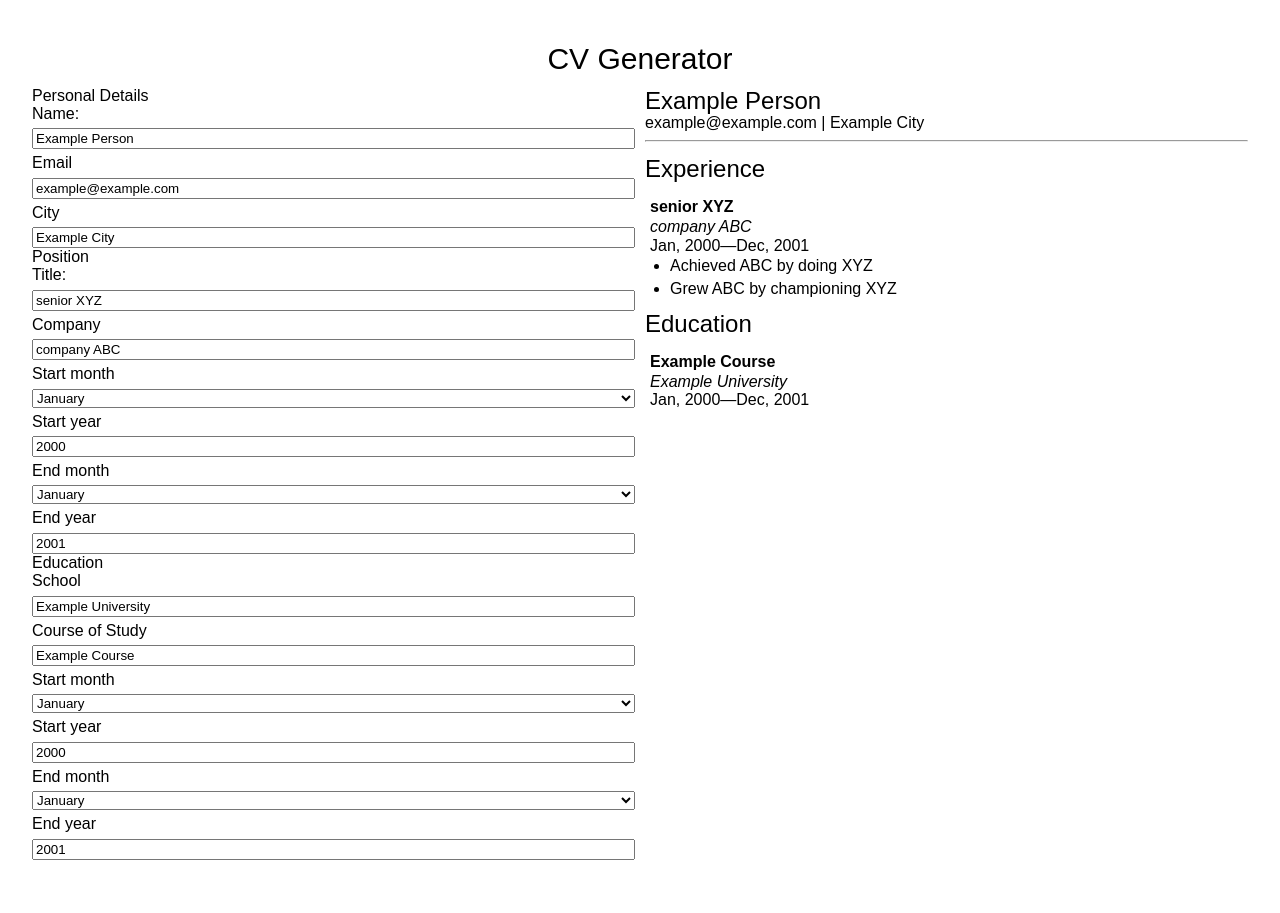
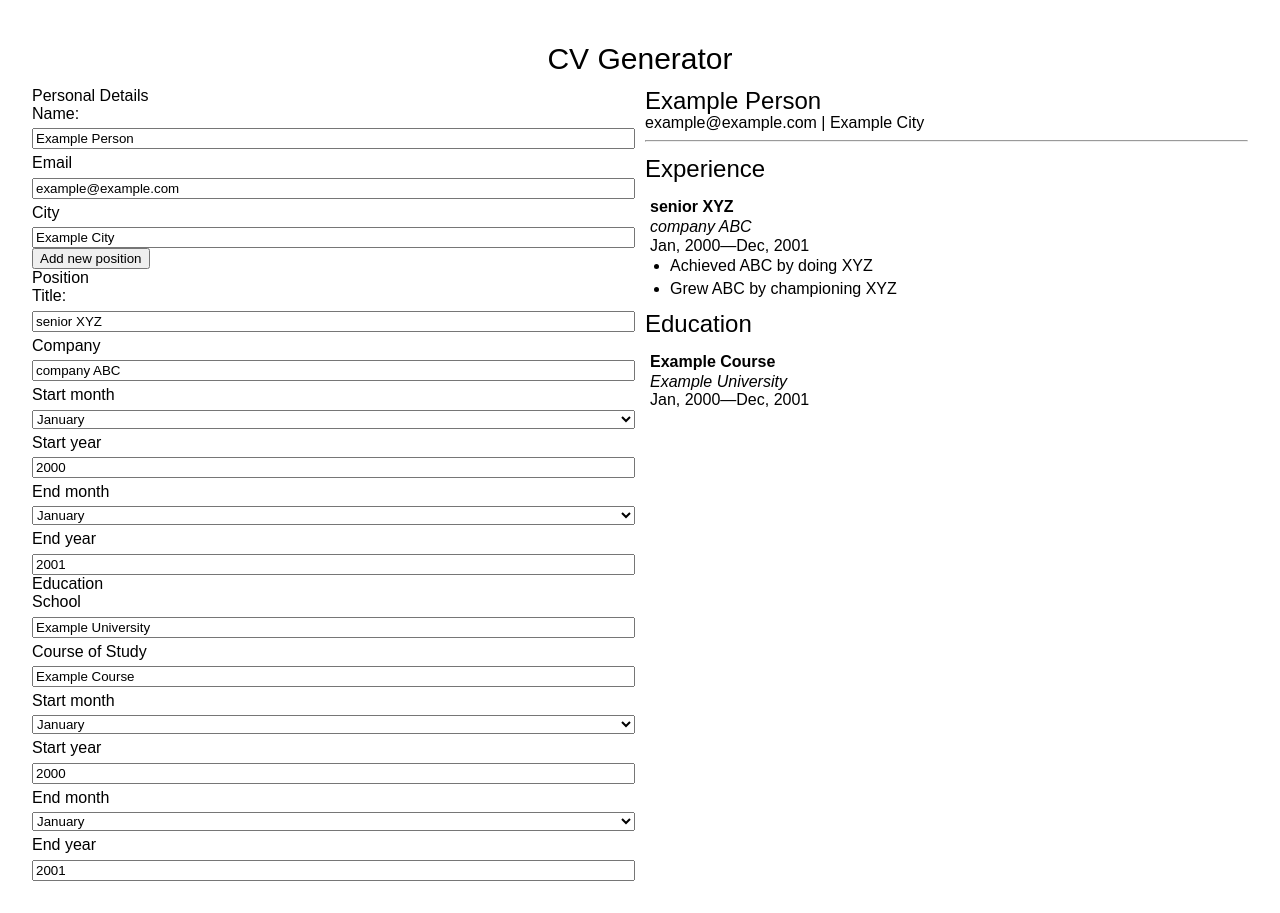
Before and after one commit to weitingyp/odin-cv-generator, a React (Vite) app: page / in a window 1280 px wide. Before the commit the page ends 892 px from the top, so only its background shows below. Built offline with nearby package versions, Linux system fonts and the light colour scheme.

Commit message:
feat: add 'add new position' button and event handler

```diff
--- a/src/components.jsx
+++ b/src/components.jsx
@@ -61,7 +61,10 @@ function Container(){
                             , endYear = 2001
     ){
         let positionArray = {company, title, current, duties, startMonth, startYear, endMonth, endYear};
-        setPositionHistory([...positionHistory, {position: positionArray, id: crypto.randomUUID()}]);
+        const id = crypto.randomUUID();
+        setPositionHistory([...positionHistory, {position: positionArray, id}]);
+        console.log(positionHistory);
+        setActivePosIndex(id);
     }
 
     function handleDetailsChange(e){
@@ -74,6 +77,10 @@ function Container(){
         let modifiedPositionHistory = positionHistory.filter( _ => _.id !== activePosIndex );
         modifiedPositionHistory.push(entry);
         setPositionHistory(modifiedPositionHistory);
+    }
+
+    function handleAddPositionClick(e){
+        addNewPosition();
     }
 
     function handleEducationChange(e){
@@ -101,6 +108,7 @@ function Container(){
                 handleDetailsChange={handleDetailsChange}
                 activePosArray={positionHistory.filter(_ => _.id === activePosIndex)[0].position}
                 handlePositionChange={handlePositionChange}
+                handleAddPositionClick={handleAddPositionClick}
                 educationArray={educationArray}
                 handleEducationChange={handleEducationChange}/>
             <GeneratedCV
@@ -114,12 +122,12 @@ function Container(){
     )
 }
 
-function Form({detailsArray, handleDetailsChange, activePosArray, handlePositionChange, educationArray, handleEducationChange}){
+function Form({detailsArray, handleDetailsChange, activePosArray, handlePositionChange, educationArray, handleEducationChange, handleAddPositionClick}){
     return (
         <div id="cv-form-container">
             <form>
                 <DetailsFieldSet detailsArray={detailsArray} handleDetailsChange={handleDetailsChange}/>
-                <PositionFieldSet positionArray={activePosArray} handlePositionChange={handlePositionChange}/>
+                <PositionFieldSet positionArray={activePosArray} handlePositionChange={handlePositionChange} handleAddPositionClick={handleAddPositionClick}/>
                 <EducationFieldSet educationArray={educationArray} handleEducationChange={handleEducationChange}/>
             </form>
         </div>
@@ -140,9 +148,11 @@ function DetailsFieldSet({detailsArray, handleDetailsChange}){
     )
 }
 
-function PositionFieldSet({positionArray, handlePositionChange}){
+function PositionFieldSet({positionArray, handlePositionChange, handleAddPositionClick}){
     const today = new Date();
     return (
+        <>
+            <button id="add-position-btn" type="button" onClick={handleAddPositionClick}>Add new position</button>
             <fieldset id="position-fieldset" onChange={handlePositionChange}>
             <legend>Position</legend>
             <label htmlFor="title">Title:</label>
@@ -184,6 +194,7 @@ function PositionFieldSet({positionArray, handlePositionChange}){
             <label htmlFor="endYear"> End year </label>
             <input id="endYear" name="endYear" type="number" min="1900" max={today.getFullYear()} value={positionArray.endYear} />
             </fieldset>
+        </>
     )
 }
 
```
